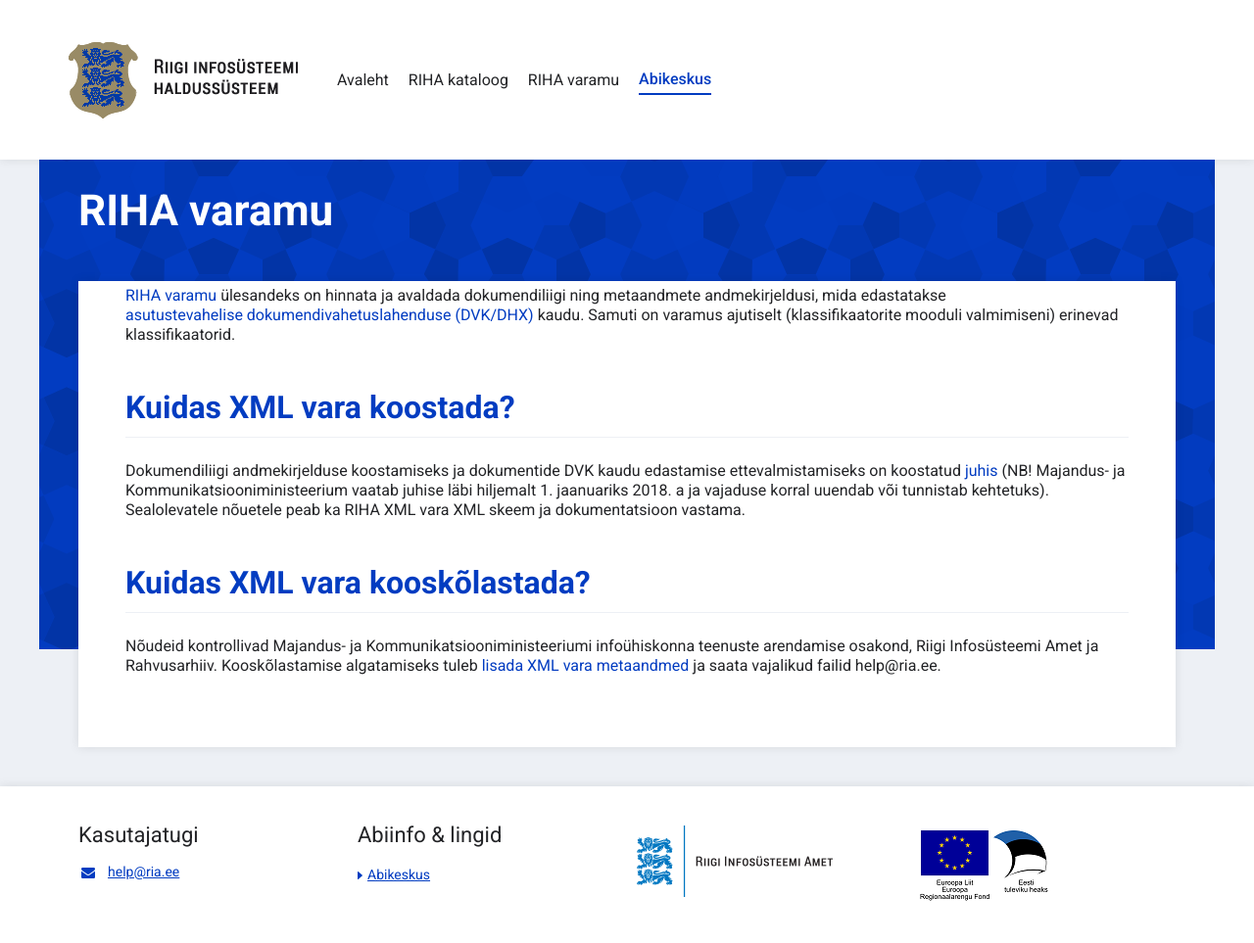
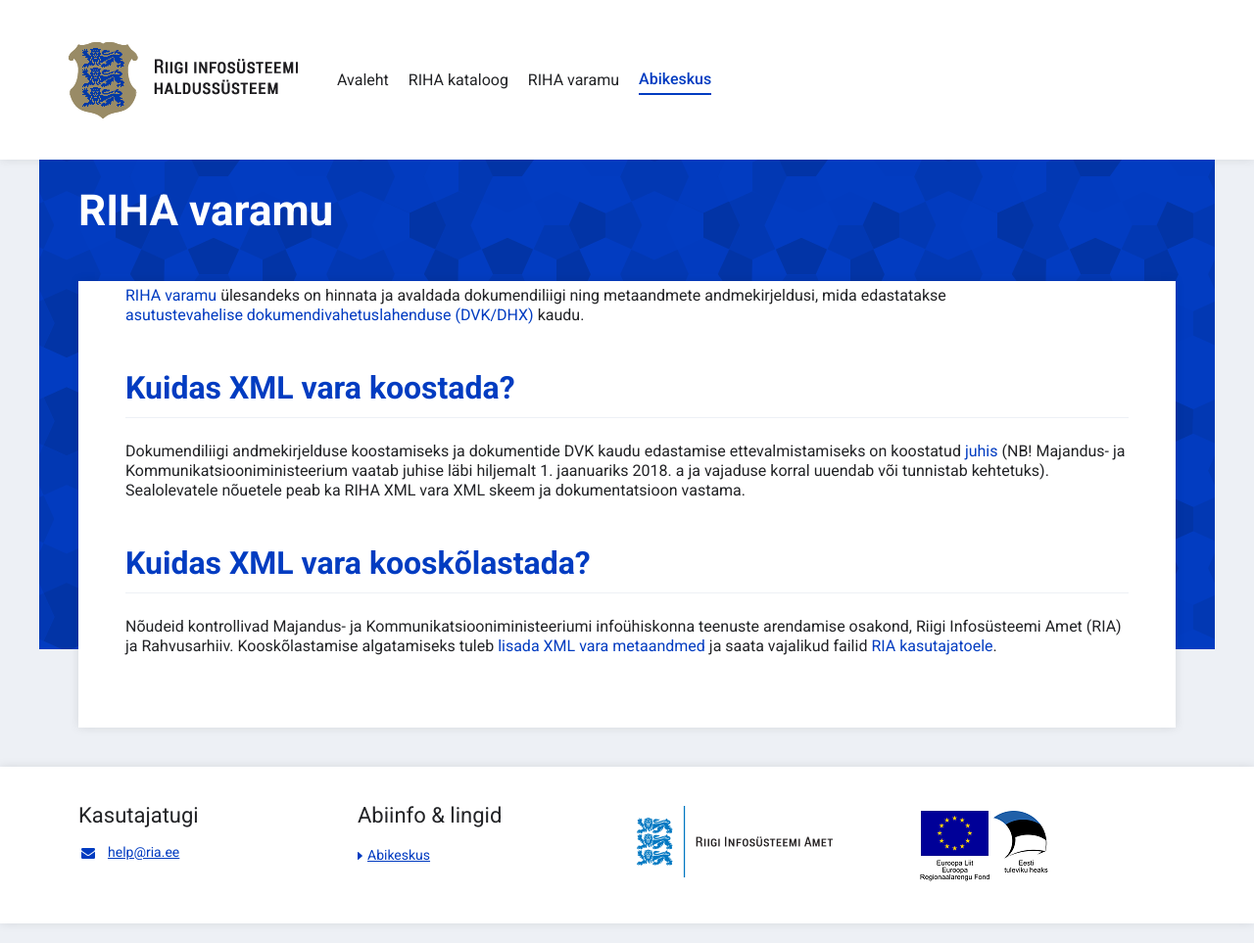
Before and after one commit to e-gov/RIHA-Help, a Jekyll site: the page built from docs/varamu.md, in a window 1280 px wide. Shown: the whole page at 98% size. Built offline with Jekyll 4.4.1, drawn with Linux system fonts in a browser that asks for light colours.

Commit message:
Removed information about classificators

```diff
--- a/docs/varamu.md
+++ b/docs/varamu.md
@@ -2,10 +2,10 @@
 title: RIHA varamu
 ---
 
-[RIHA varamu](https://varamu.riha.ee) ülesandeks on hinnata ja avaldada dokumendiliigi ning metaandmete andmekirjeldusi, mida edastatakse [asutustevahelise dokumendivahetuslahenduse (DVK/DHX)](https://www.ria.ee/ee/dokumendivahetus-dhx.html) kaudu. Samuti on varamus ajutiselt (klassifikaatorite mooduli valmimiseni) erinevad klassifikaatorid.
+[RIHA varamu](https://varamu.riha.ee) ülesandeks on hinnata ja avaldada dokumendiliigi ning metaandmete andmekirjeldusi, mida edastatakse [asutustevahelise dokumendivahetuslahenduse (DVK/DHX)](https://www.ria.ee/ee/dokumendivahetus-dhx.html) kaudu.
 
 ## Kuidas XML vara koostada?
 Dokumendiliigi andmekirjelduse koostamiseks ja dokumentide DVK kaudu edastamise ettevalmistamiseks on koostatud [juhis](https://www.mkm.ee/sites/default/files/juhis_dokumendiliigi_xml_andmekirjelduse_koostamiseks.pdf) (NB! Majandus- ja Kommunikatsiooniministeerium vaatab juhise läbi hiljemalt 1. jaanuariks 2018. a ja vajaduse korral uuendab või tunnistab kehtetuks). Sealolevatele nõuetele peab ka RIHA XML vara XML skeem ja dokumentatsioon vastama.
 
 ## Kuidas XML vara kooskõlastada?
-Nõudeid kontrollivad Majandus- ja Kommunikatsiooniministeeriumi infoühiskonna teenuste arendamise osakond, Riigi Infosüsteemi Amet ja Rahvusarhiiv. Kooskõlastamise algatamiseks tuleb [lisada XML vara metaandmed](https://varamu.riha.ee/add.html) ja saata vajalikud failid help@ria.ee.
+Nõudeid kontrollivad Majandus- ja Kommunikatsiooniministeeriumi infoühiskonna teenuste arendamise osakond, Riigi Infosüsteemi Amet (RIA) ja Rahvusarhiiv. Kooskõlastamise algatamiseks tuleb [lisada XML vara metaandmed](https://varamu.riha.ee/add.html) ja saata vajalikud failid [RIA kasutajatoele](mailto:help@ria.ee).
```
